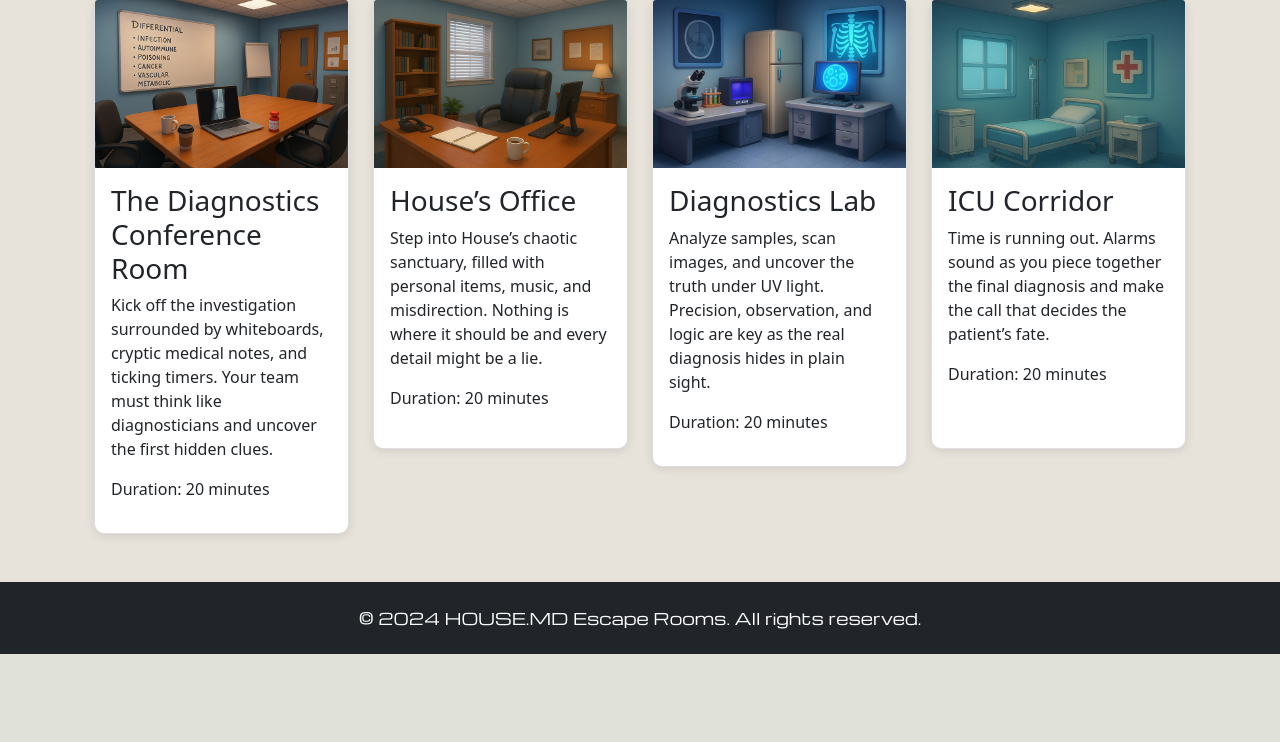
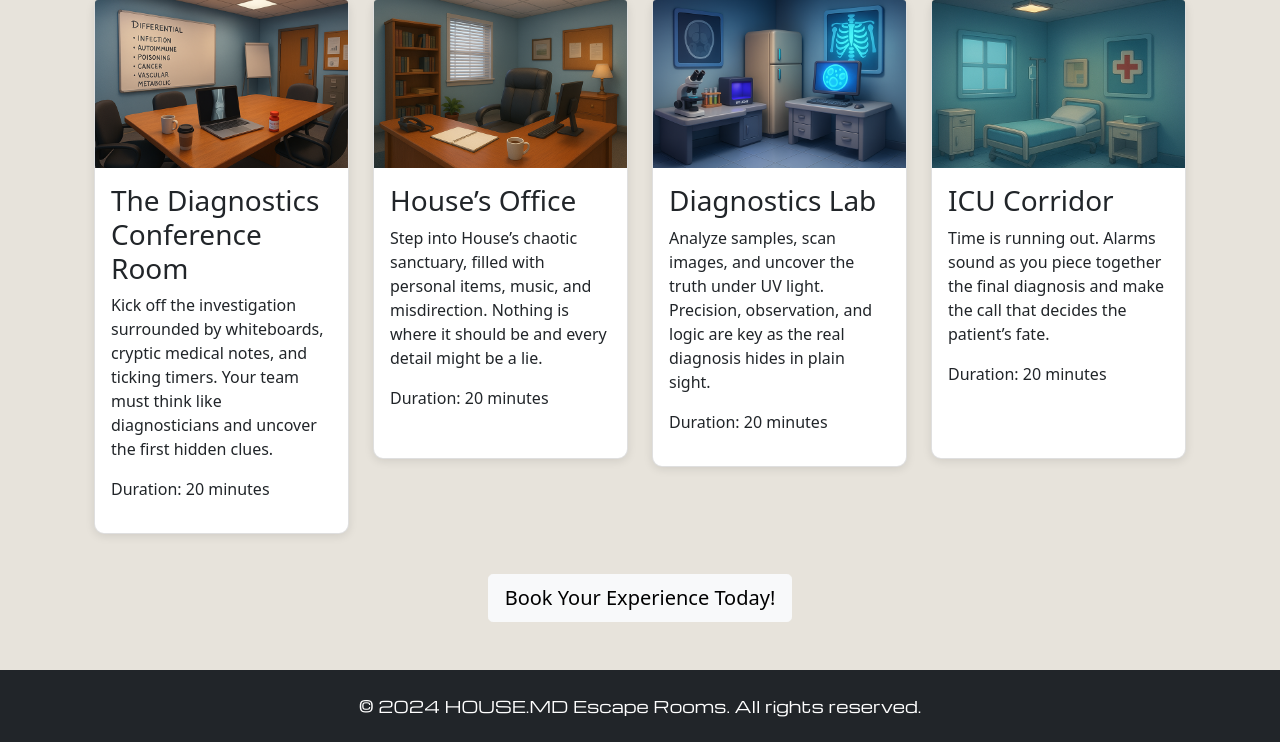
Before and after one commit to Richardbrown85/housemd_escape_room_project, a Django app: page / in a window 1280 px wide. Shown: the part 1296-2038 px from the top of the page. Before the commit the page ends 1950 px from the top, so only its background shows below. Run offline with Django 4.2, Linux system fonts and the light colour scheme.

Commit message:
Add booking button under room cards to link booking.html

```diff
--- a/housemd_escape_room/templates/housemd_escape_room/home.html
+++ b/housemd_escape_room/templates/housemd_escape_room/home.html
@@ -114,6 +114,9 @@
                     </div>
                 </div>
             </div>
+            <div class="text-center my-4">
+            <a href="{% url 'booking' %}" class="btn btn-light btn-lg mt-3">Book Your Experience Today!</a>
+            </div>
         </section>
 
 
--- a/static/css/style.css
+++ b/static/css/style.css
@@ -55,7 +55,7 @@ h1 {
 }
 
 #escape-rooms .card-body {
-    min-height: 280px;
+    min-height: 290px;
 }
 
 footer {
```
